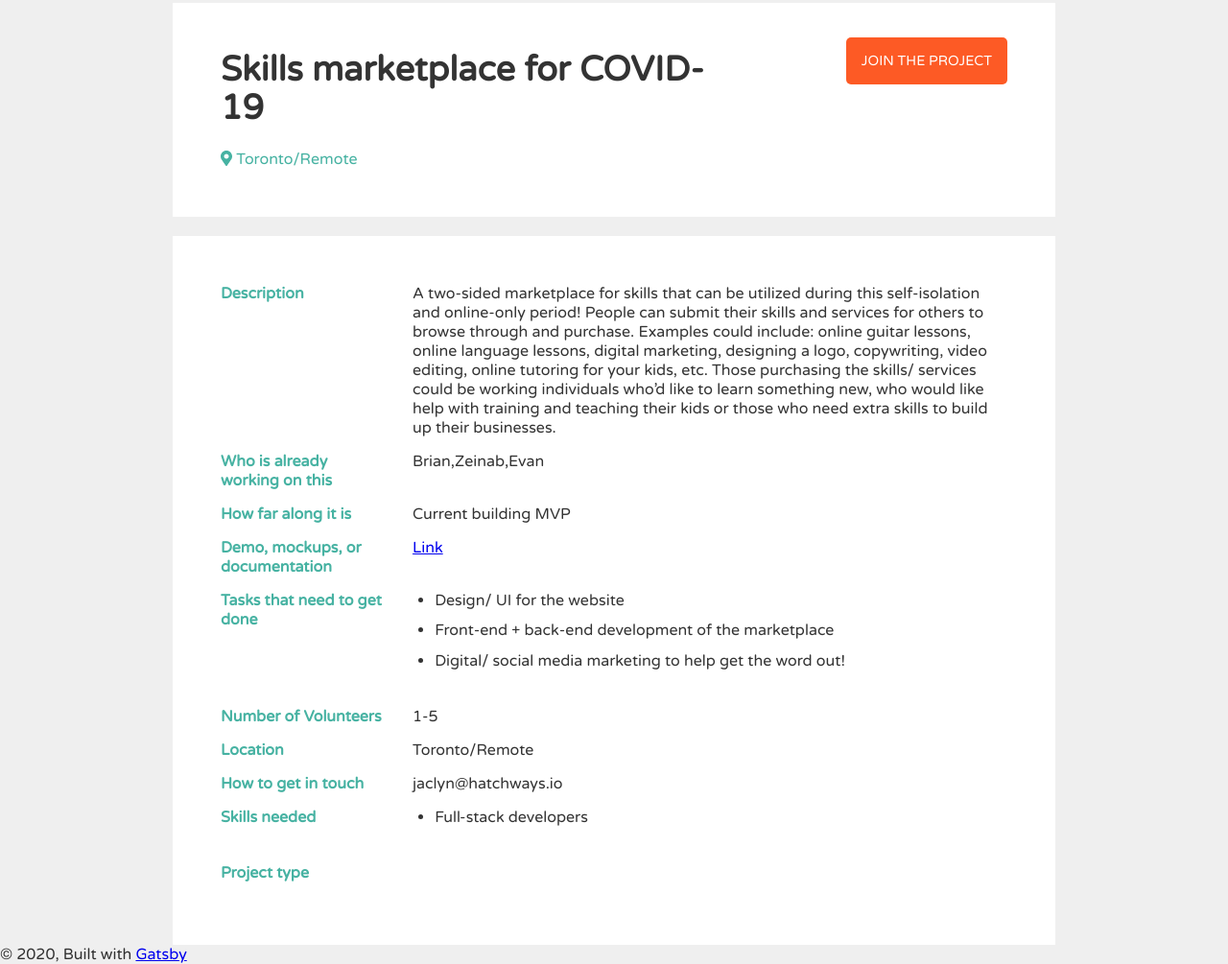
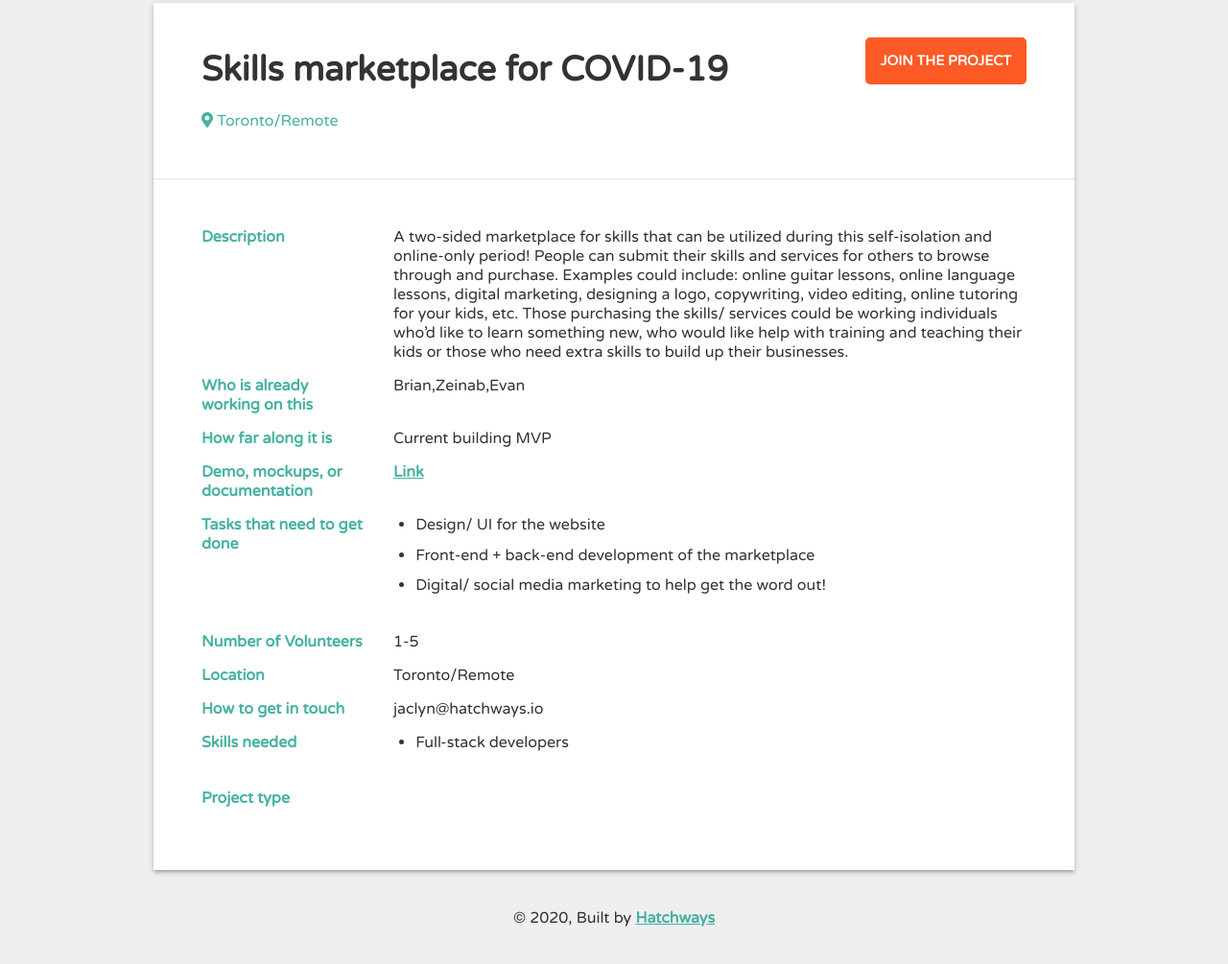
Before and after one commit to hatchways/hatchways-volunteer, a Gatsby site: page /project/skillsmarketplace in a window 1280 px wide. Shown: the part 114-1119 px from the top of the page at 96% size. Built offline with nearby package versions, Linux system fonts and the light colour scheme; Gatsby itself is replaced by a stand-in of ours.

Commit message:
CSS tweaks

```diff
--- a/src/components/layout.css
+++ b/src/components/layout.css
@@ -13,6 +13,12 @@ body {
   -moz-osx-font-smoothing: grayscale;
   background-color: #efefef;
 }
+
+footer {
+  text-align: center;
+  padding: 20px;
+}
+
 article,
 aside,
 details,
@@ -47,6 +53,8 @@ template {
 a {
   background-color: transparent;
   -webkit-text-decoration-skip: objects;
+  color: #46b2a2;
+  font-weight: 600;
 }
 a:active,
 a:hover {
--- a/src/components/layout.js
+++ b/src/components/layout.js
@@ -10,7 +10,6 @@ import PropTypes from "prop-types"
 import { useStaticQuery, graphql } from "gatsby"
 
 import Header from "./header"
-import Hero from "./hero"
 import "./layout.css"
 
 const Layout = ({ children }) => {
@@ -34,9 +33,9 @@ const Layout = ({ children }) => {
       <div>
         <main>{children}</main>
         <footer>
-          © {new Date().getFullYear()}, Built with
+          © {new Date().getFullYear()}, Built by
           {` `}
-          <a href="https://www.gatsbyjs.org">Gatsby</a>
+          <a href="https://www.hatchways.io">Hatchways</a>
         </footer>
       </div>
     </>
--- a/src/templates/project.css
+++ b/src/templates/project.css
@@ -1,19 +1,20 @@
 .container {
   max-width: 960px;
-  margin: 0 auto;
+  margin: 20px auto;
+  box-shadow: rgba(0, 0, 0, 0.2) 0px 3px 3px -2px,
+    rgba(0, 0, 0, 0.14) 0px 3px 4px 0px, rgba(0, 0, 0, 0.12) 0px 1px 8px 0px;
 }
 
 .header-container {
   background-color: white;
   padding: 50px;
-  margin: 20px;
   display: flex;
+  border-bottom: 1px solid #e1e1e1;
 }
 
 .content-container {
   background-color: white;
   padding: 50px;
-  margin: 0 20px;
 }
 
 .header {
```
